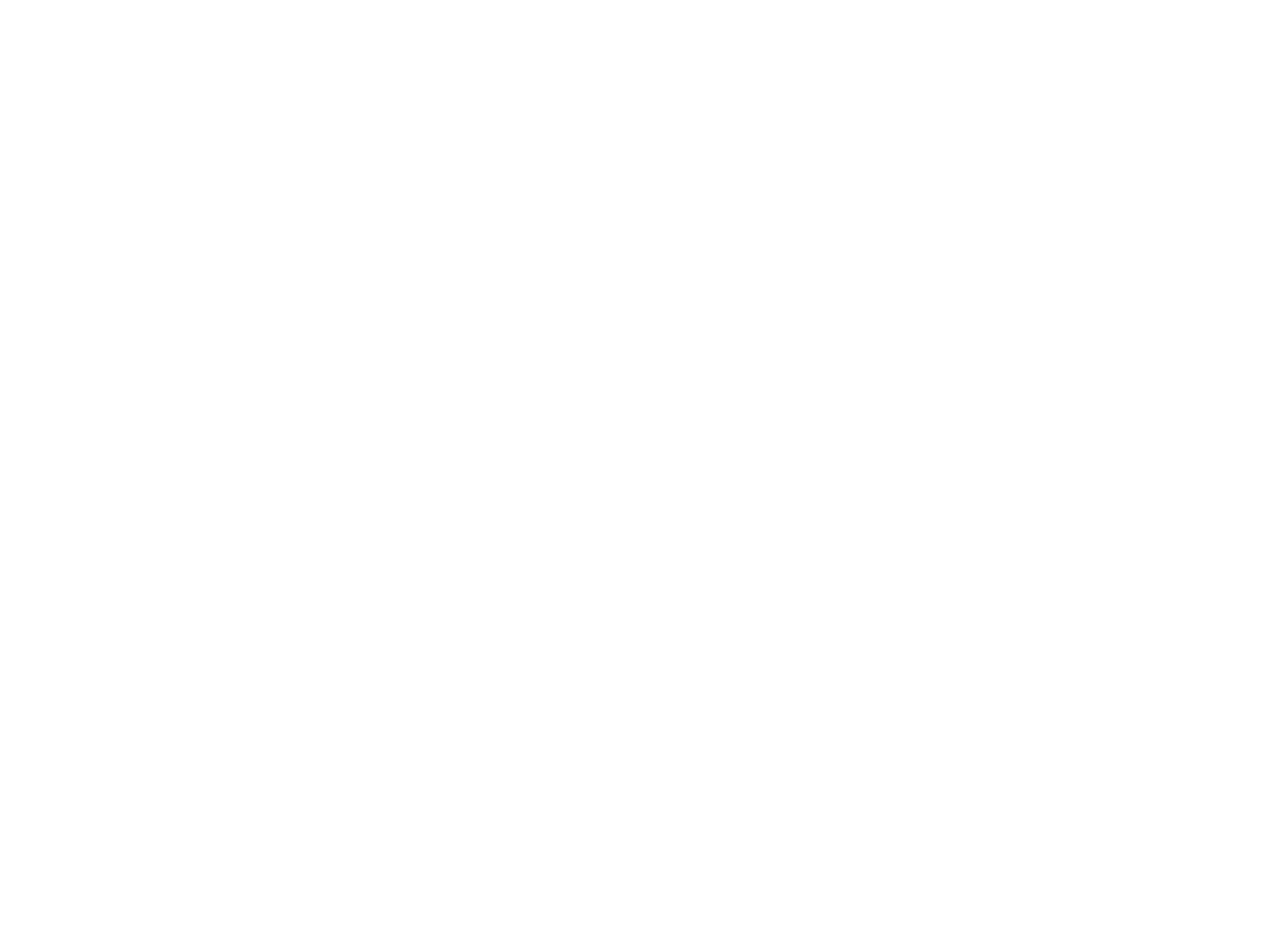
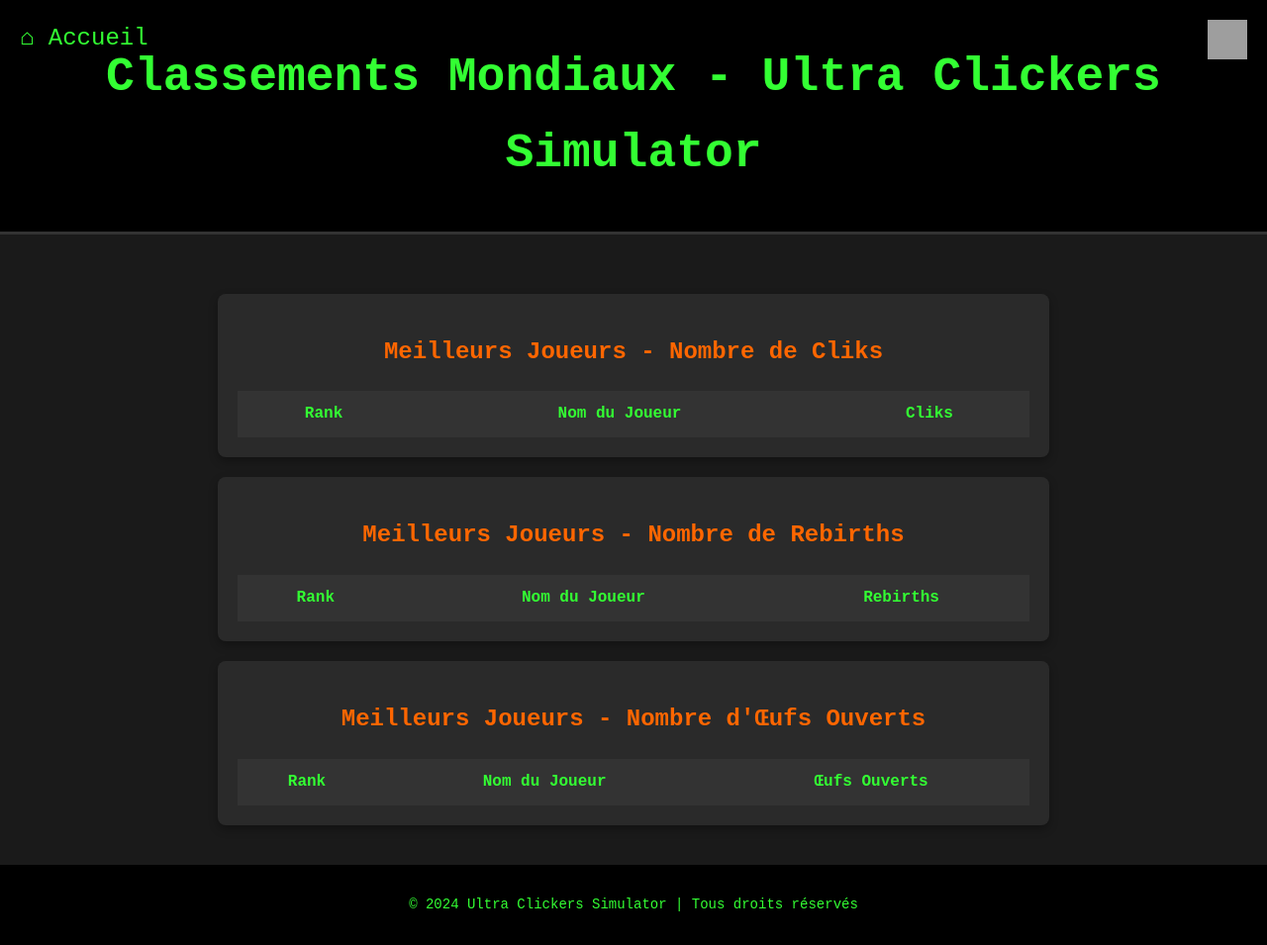
Before and after one commit to Zyv1a/Ultra-Clickers-Simulator, a plain HTML site: page classements.html in a window 1280 px wide. Shown: the whole page at 99% size. Before the commit the page ends 800 px from the top, so only its background shows below. Drawn offline with Linux system fonts and the light colour scheme; grey boxes are pictures that could not be loaded.

Commit message:
New Classement add

```diff
--- a/classements.html
+++ b/classements.html
@@ -0,0 +1,218 @@
+<!DOCTYPE html>
+<html lang="fr">
+<head>
+    <meta charset="UTF-8">
+    <meta name="viewport" content="width=device-width, initial-scale=1.0">
+    <meta name="description" content="Classements mondiaux pour Ultra Clickers Simulator sur Roblox. Découvrez les meilleurs joueurs et leurs performances!">
+    <title>Classements Mondiaux - Ultra Clickers Simulator</title>
+    <style>
+        body {
+            font-family: 'Courier New', Courier, monospace;
+            margin: 0;
+            padding: 0;
+            background-color: #1a1a1a;
+            color: #33ff33;
+            line-height: 1.6;
+            display: flex;
+            flex-direction: column;
+            min-height: 100vh;
+        }
+        header {
+            background-color: #000000;
+            color: #33ff33;
+            padding: 40px 20px;
+            border-bottom: 3px solid #333;
+            display: flex;
+            flex-direction: column;
+            align-items: center;
+            position: relative;
+        }
+        header h1 {
+            margin: 0;
+            font-size: 48px;
+            font-weight: bold;
+            text-align: center;
+        }
+        .back-home {
+            position: absolute;
+            top: 20px;
+            left: 20px;
+            font-size: 24px;
+            color: #33ff33;
+            text-decoration: none;
+            transition: color 0.3s ease;
+        }
+        .back-home:hover {
+            color: #ff6600;
+        }
+        .login-icon {
+            position: absolute;
+            top: 20px;
+            right: 20px;
+            width: 40px;
+            height: 40px;
+            cursor: pointer;
+            transition: transform 0.3s ease-in-out;
+        }
+        .login-icon:hover {
+            transform: scale(1.1);
+        }
+        .content {
+            padding: 40px 20px;
+            flex: 1;
+            display: flex;
+            flex-direction: column;
+            align-items: center;
+        }
+        .leaderboard {
+            background-color: #2a2a2a;
+            padding: 20px;
+            border-radius: 8px;
+            margin-top: 20px;
+            width: 100%;
+            max-width: 800px;
+            box-shadow: 0 4px 10px rgba(0, 0, 0, 0.3);
+        }
+        .leaderboard h2 {
+            color: #ff6600;
+            font-size: 24px;
+            margin-bottom: 10px;
+            text-align: center;
+        }
+        .leaderboard table {
+            width: 100%;
+            border-collapse: collapse;
+        }
+        .leaderboard th, .leaderboard td {
+            padding: 10px;
+            text-align: center;
+            border: 1px solid #333;
+        }
+        .leaderboard th {
+            background-color: #333;
+        }
+        .leaderboard-container {
+            max-height: 400px;
+            overflow-y: auto;
+            margin-top: 20px;
+        }
+        footer {
+            background-color: #000000;
+            color: #33ff33;
+            text-align: center;
+            padding: 15px 0;
+            font-size: 14px;
+            margin-top: auto;
+        }
+    </style>
+</head>
+<body>
+
+    <header>
+        <a href="index.html" class="back-home">&#8962; Accueil</a>
+        <h1>Classements Mondiaux - Ultra Clickers Simulator</h1>
+        <!-- Ajout du lien pour la connexion -->
+        <a href="user-info.html">
+            <img src="https://upload.wikimedia.org/wikipedia/commons/0/0d/Roblox_Logo_2017.png" alt="Roblox Logo" class="login-icon">
+        </a>
+    </header>
+
+    <div class="content">
+        <!-- Leaderboard 1 : Nombre de clics -->
+        <div class="leaderboard">
+            <h2>Meilleurs Joueurs - Nombre de Cliks</h2>
+            <div class="leaderboard-container">
+                <table id="click-leaderboard">
+                    <thead>
+                        <tr>
+                            <th>Rank</th>
+                            <th>Nom du Joueur</th>
+                            <th>Cliks</th>
+                        </tr>
+                    </thead>
+                    <tbody>
+                        <!-- Les données des classements seront insérées ici -->
+                    </tbody>
+                </table>
+            </div>
+        </div>
+
+        <!-- Leaderboard 2 : Nombre de rebirths -->
+        <div class="leaderboard">
+            <h2>Meilleurs Joueurs - Nombre de Rebirths</h2>
+            <div class="leaderboard-container">
+                <table id="rebirth-leaderboard">
+                    <thead>
+                        <tr>
+                            <th>Rank</th>
+                            <th>Nom du Joueur</th>
+                            <th>Rebirths</th>
+                        </tr>
+                    </thead>
+                    <tbody>
+                        <!-- Les données des classements seront insérées ici -->
+                    </tbody>
+                </table>
+            </div>
+        </div>
+
+        <!-- Leaderboard 3 : Nombre d'œufs ouverts -->
+        <div class="leaderboard">
+            <h2>Meilleurs Joueurs - Nombre d'Œufs Ouverts</h2>
+            <div class="leaderboard-container">
+                <table id="eggs-leaderboard">
+                    <thead>
+                        <tr>
+                            <th>Rank</th>
+                            <th>Nom du Joueur</th>
+                            <th>Œufs Ouverts</th>
+                        </tr>
+                    </thead>
+                    <tbody>
+                        <!-- Les données des classements seront insérées ici -->
+                    </tbody>
+                </table>
+            </div>
+        </div>
+    </div>
+
+    <footer>
+        <p>&copy; 2024 Ultra Clickers Simulator | Tous droits réservés</p>
+    </footer>
+
+    <script>
+        const ws = new WebSocket('ws://localhost:3000');  // Connectez-vous à votre serveur WebSocket
+
+        ws.onopen = function() {
+            console.log("Connexion WebSocket établie.");
+        };
+
+        ws.onmessage = function(event) {
+            const leaderboardData = JSON.parse(event.data);  // Récupérer les données envoyées
+            updateLeaderboardData(leaderboardData);  // Mettre à jour les tableaux avec les nouvelles données
+        };
+
+        function updateLeaderboardData(data) {
+            updateLeaderboardTable('click-leaderboard', data.clicks);
+            updateLeaderboardTable('rebirth-leaderboard', data.rebirths);
+            updateLeaderboardTable('eggs-leaderboard', data.eggs);
+        }
+
+        function updateLeaderboardTable(leaderboardId, leaderboardData) {
+            const tableBody = document.querySelector(`#${leaderboardId} tbody`);
+            tableBody.innerHTML = '';  // Réinitialiser le contenu du tableau
+
+            leaderboardData.forEach((entry, index) => {
+                const row = document.createElement('tr');
+                row.innerHTML = `
+                    <td>${index + 1}</td>
+                    <td>${entry.playerName}</td>
+                    <td>${entry.score}</td>
+                `;
+                tableBody.appendChild(row);  // Ajouter la ligne au tableau
+            });
+        }
+    </script>
+
+</body>
+</html>
```
Also changed, not shown: Clicks.html (+57 -43 lines).
